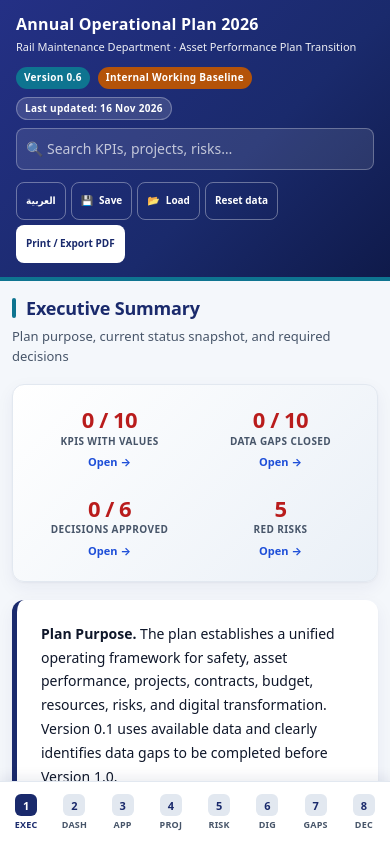
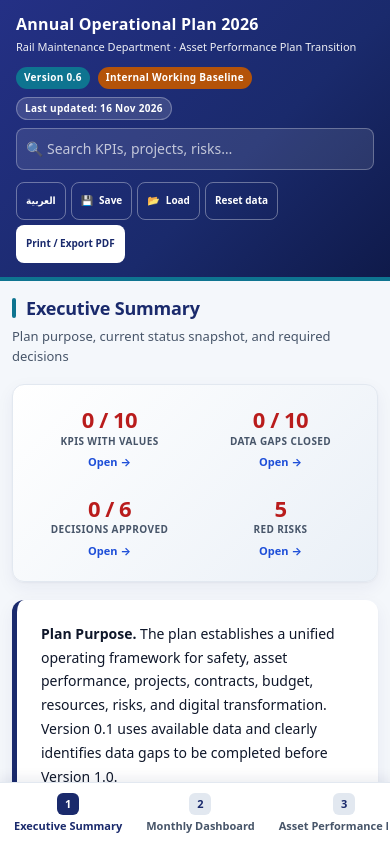
Before and after one commit to ahmadzayan-hub/annual-operation-plan-2026, a website: page Annual_Operational_Plan_2026_V0_6.html in a window 390 px wide. Shown: the top 843 px of the page. Drawn offline with Linux system fonts and the light colour scheme.

Commit message:
Use full translated names in mobile navigation (#7)
* Use full translated names in mobile navigation

* Keep full navigation labels in scrollable touch targets

```diff
--- a/Annual_Operational_Plan_2026_V0_6.html
+++ b/Annual_Operational_Plan_2026_V0_6.html
@@ -501,9 +501,9 @@ h2.section-title, h3.section-title{margin:0 0 6px}  /* reset UA h2/h3 margin */
   padding:4px 2px calc(4px + env(safe-area-inset-bottom,0));
 }
 .mobile-tabs .mtb{
-  flex:1;min-width:0;padding:8px 4px;display:flex;flex-direction:column;
+  flex:1 0 auto;min-height:44px;padding:6px 12px;display:flex;flex-direction:column;white-space:nowrap;
   align-items:center;justify-content:center;gap:2px;
-  color:var(--grey);font-size:9px;font-weight:700;text-transform:uppercase;letter-spacing:.2px;
+  color:var(--grey);font-size:11px;font-weight:700;
   border:0;background:transparent;cursor:pointer;
 }
 .mobile-tabs .mtb .mnum{
@@ -783,14 +783,14 @@ h2.section-title, h3.section-title{margin:0 0 6px}  /* reset UA h2/h3 margin */
 
 <nav class="mobile-tabs" id="mobileTabs" aria-label="Section navigation">
   <div class="mobile-tabs-scroll" tabindex="0" aria-label="Section navigation">
-    <button class="mtb active" data-mtab="t1"><span class="mnum">1</span><span data-i18n="mtab.exec">Exec</span></button>
-    <button class="mtb" data-mtab="t2"><span class="mnum">2</span><span data-i18n="mtab.dash">Dash</span></button>
-    <button class="mtb" data-mtab="t3"><span class="mnum">3</span><span data-i18n="mtab.app">APP</span></button>
-    <button class="mtb" data-mtab="t4"><span class="mnum">4</span><span data-i18n="mtab.proj">Proj</span></button>
-    <button class="mtb" data-mtab="t5"><span class="mnum">5</span><span data-i18n="mtab.risk">Risk</span></button>
-    <button class="mtb" data-mtab="t6"><span class="mnum">6</span><span data-i18n="mtab.dig">Dig</span></button>
-    <button class="mtb" data-mtab="t7"><span class="mnum">7</span><span data-i18n="mtab.gap">Gaps</span></button>
-    <button class="mtb" data-mtab="t8"><span class="mnum">8</span><span data-i18n="mtab.dec">Dec</span></button>
+    <button class="mtb active" data-mtab="t1"><span class="mnum" aria-hidden="true">1</span><span data-i18n="tab.exec">Executive Summary</span></button>
+    <button class="mtb" data-mtab="t2"><span class="mnum" aria-hidden="true">2</span><span data-i18n="tab.dash">Monthly Dashboard</span></button>
+    <button class="mtb" data-mtab="t3"><span class="mnum" aria-hidden="true">3</span><span data-i18n="tab.app">Asset Performance Plan</span></button>
+    <button class="mtb" data-mtab="t4"><span class="mnum" aria-hidden="true">4</span><span data-i18n="tab.proj">Projects &amp; Budget</span></button>
+    <button class="mtb" data-mtab="t5"><span class="mnum" aria-hidden="true">5</span><span data-i18n="tab.risk">Risks &amp; Controls</span></button>
+    <button class="mtb" data-mtab="t6"><span class="mnum" aria-hidden="true">6</span><span data-i18n="tab.dig">Digital Transformation</span></button>
+    <button class="mtb" data-mtab="t7"><span class="mnum" aria-hidden="true">7</span><span data-i18n="tab.gap">Data Gaps (V1.0)</span></button>
+    <button class="mtb" data-mtab="t8"><span class="mnum" aria-hidden="true">8</span><span data-i18n="tab.dec">Decisions Required</span></button>
   </div>
 </nav>
 
--- a/sw.js
+++ b/sw.js
@@ -2,7 +2,7 @@
  * Cache-first strategy for the app shell so the plan works offline
  * after the first visit. Bump CACHE_VERSION on release to invalidate.
  */
-const CACHE_VERSION = 'oplan-v06-20261024';
+const CACHE_VERSION = 'oplan-v06-20261117';
 const APP_SHELL = [
   './',
   './Annual_Operational_Plan_2026_V0_6.html',
```
Also changed, not shown: tests/state.test.cjs (+8 -0 lines).
